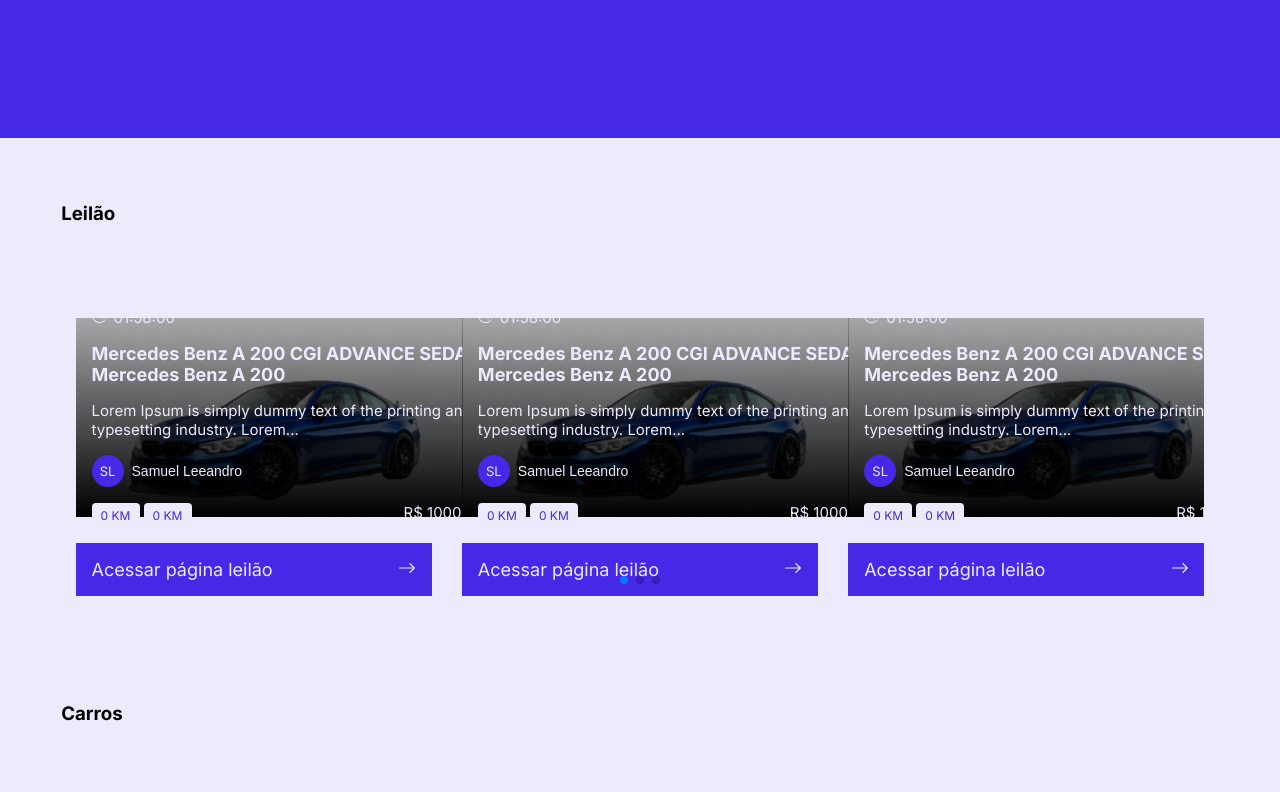
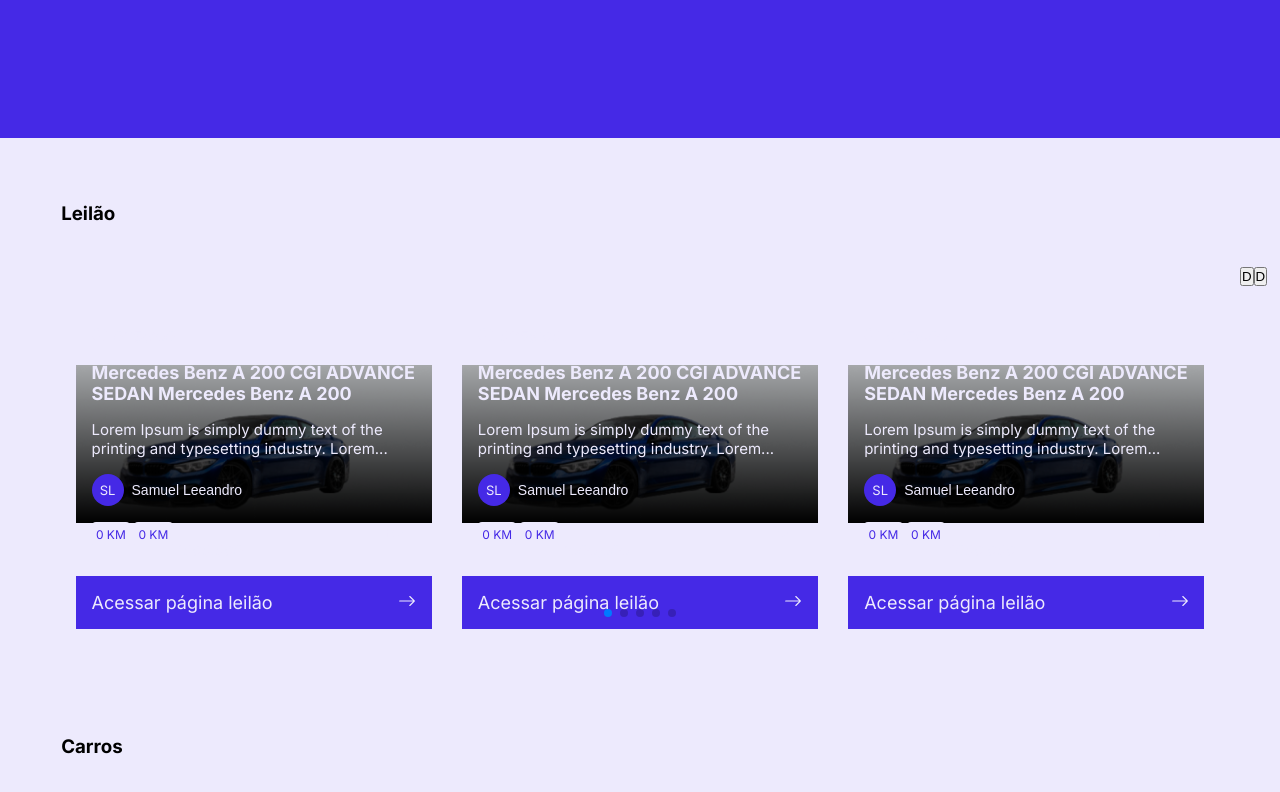
Before and after one commit to projeto-final-m6-kenzie/frontend-motorshop, a React (Create React App) app: page / in a window 1280 px wide. Shown: the part 402-1194 px from the top of the page. Built offline with nearby package versions, Linux system fonts and the light colour scheme.

Commit message:
fix: correção de estilização card Carrocel

```diff
--- a/src/components/Cards/style.ts
+++ b/src/components/Cards/style.ts
@@ -46,7 +46,7 @@
     background-position: center;
     background-size: 100%;
     flex-direction: column;
-    width: 28rem;
+    width: 100%;
 
     .info_car {
       display: flex;
@@ -71,6 +71,7 @@
     justify-content: space-between;
     padding: 1rem;
     border: none;
+    /* width: 80%; */
     color: var(--color-brand4);
     font-size: 18px;
     svg {
--- a/src/components/Carrossel/index.tsx
+++ b/src/components/Carrossel/index.tsx
@@ -5,24 +5,26 @@
 import { Swiper, SwiperSlide } from 'swiper/react'
 import 'swiper/css'
 import 'swiper/css/pagination'
-import { Pagination } from 'swiper'
+import { Pagination, Navigation, Autoplay } from 'swiper'
 
 const Carrossel = () => {
   return (
     <Container>
-{/*       <div>
+      <div>
         <button>D</button>
         <button>D</button>
-      </div> */}
+      </div>
 
       <Container_carrossel>
         <Swiper
+          modules={[Navigation, Pagination, Autoplay]}
+          navigation={true}
           slidesPerView={3}
           spaceBetween={30}
+          loop={true}
           pagination={{
             clickable: true,
           }}
-          modules={[Pagination]}
           className='mySwiper'
         >
           <SwiperSlide>
```
Also changed, not shown: src/components/Carrossel/style.css (added).
